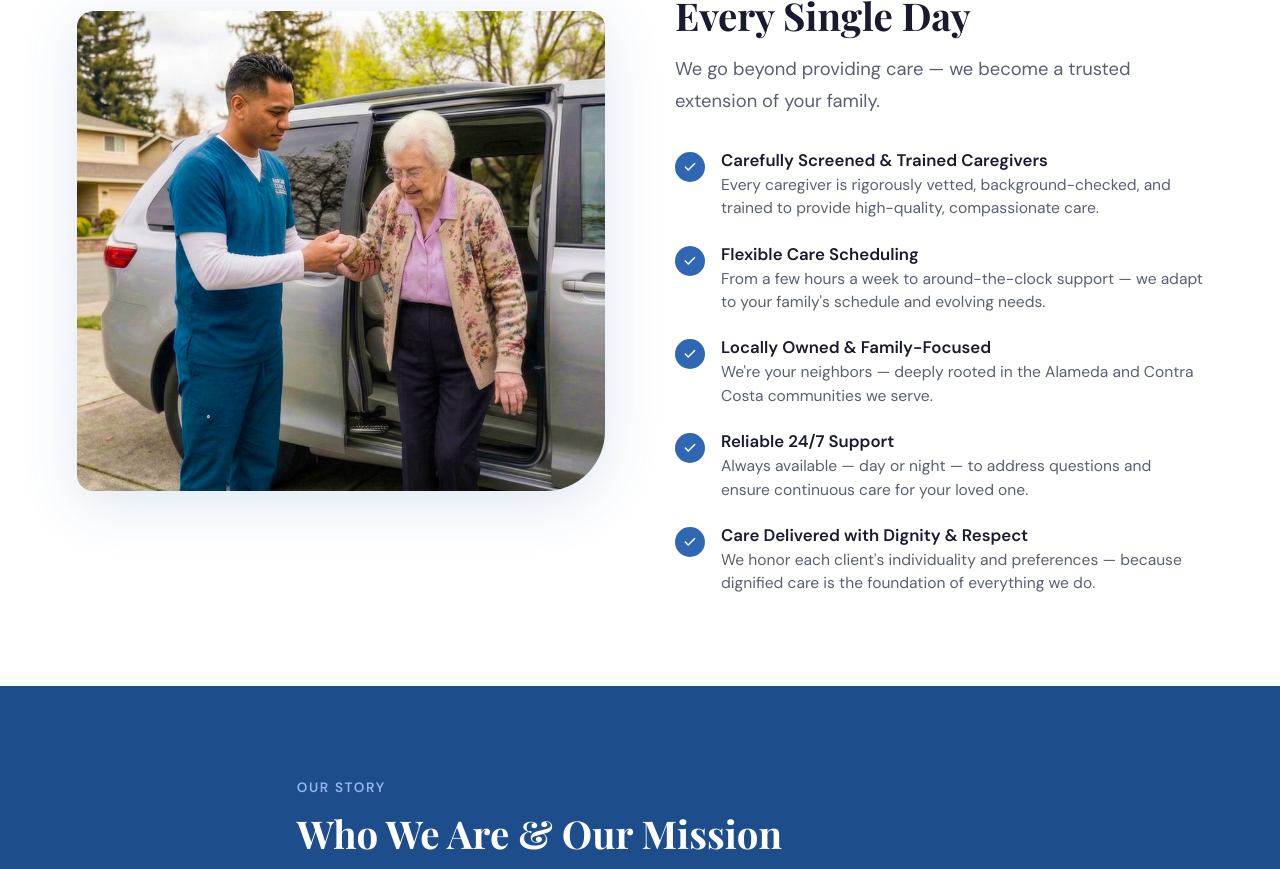
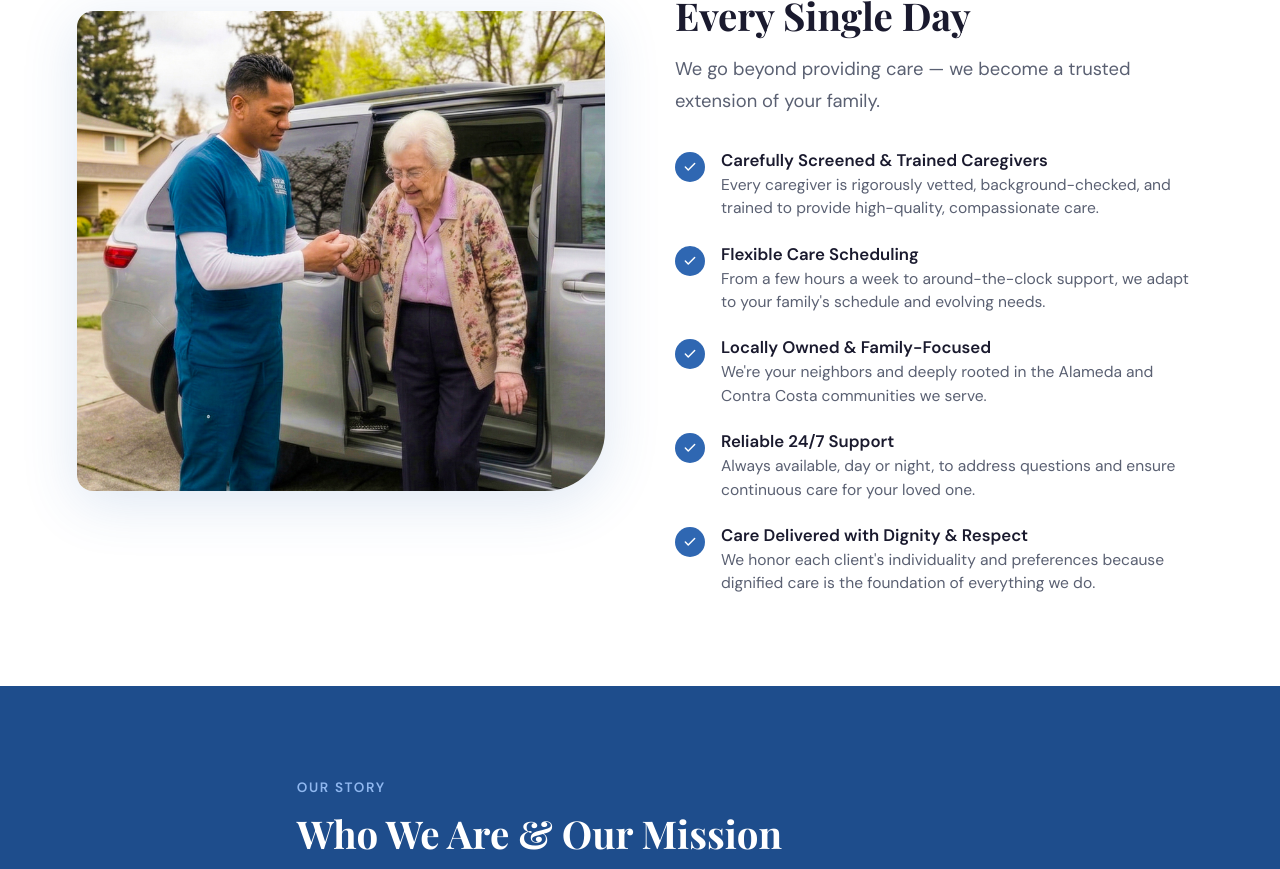
Before and after one commit to drewhomecare/drew-home-care-website, a plain HTML site: page index.html in a window 1280 px wide. Shown: the part 2039-2908 px from the top of the page. Drawn offline with nearby package versions, Linux system fonts and the light colour scheme.

Commit message:
version 2.3

```diff
--- a/index.html
+++ b/index.html
@@ -328,19 +328,19 @@
         </li>
         <li>
           <div class="why-check"><svg viewBox="0 0 24 24"><polyline points="20 6 9 17 4 12"/></svg></div>
-          <div><strong>Flexible Care Scheduling</strong><span>From a few hours a week to around-the-clock support — we adapt to your family's schedule and evolving needs.</span></div>
+          <div><strong>Flexible Care Scheduling</strong><span>From a few hours a week to around-the-clock support, we adapt to your family's schedule and evolving needs.</span></div>
         </li>
         <li>
           <div class="why-check"><svg viewBox="0 0 24 24"><polyline points="20 6 9 17 4 12"/></svg></div>
-          <div><strong>Locally Owned &amp; Family-Focused</strong><span>We're your neighbors — deeply rooted in the Alameda and Contra Costa communities we serve.</span></div>
+          <div><strong>Locally Owned &amp; Family-Focused</strong><span>We're your neighbors and deeply rooted in the Alameda and Contra Costa communities we serve.</span></div>
         </li>
         <li>
           <div class="why-check"><svg viewBox="0 0 24 24"><polyline points="20 6 9 17 4 12"/></svg></div>
-          <div><strong>Reliable 24/7 Support</strong><span>Always available — day or night — to address questions and ensure continuous care for your loved one.</span></div>
+          <div><strong>Reliable 24/7 Support</strong><span>Always available, day or night, to address questions and ensure continuous care for your loved one.</span></div>
         </li>
         <li>
           <div class="why-check"><svg viewBox="0 0 24 24"><polyline points="20 6 9 17 4 12"/></svg></div>
-          <div><strong>Care Delivered with Dignity &amp; Respect</strong><span>We honor each client's individuality and preferences — because dignified care is the foundation of everything we do.</span></div>
+          <div><strong>Care Delivered with Dignity &amp; Respect</strong><span>We honor each client's individuality and preferences because dignified care is the foundation of everything we do.</span></div>
         </li>
       </ul>
     </div>
```
